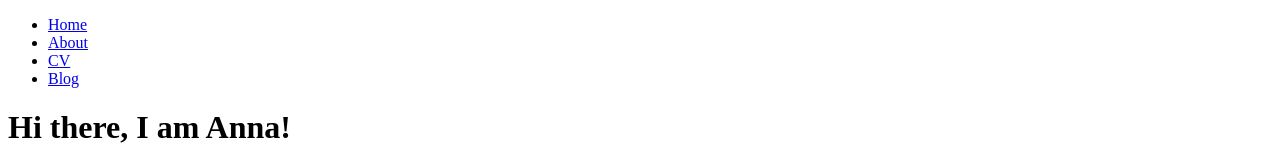
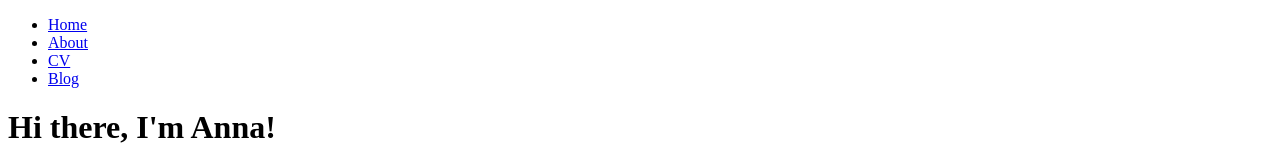
Before and after one commit to annajf8/annajf8.github.io, a plain HTML site: page index.html in a window 1280 px wide. Shown: the top 165 px of the page. Drawn offline with Linux system fonts and the light colour scheme.

Commit message:
Update index.html

```diff
--- a/index.html
+++ b/index.html
@@ -14,7 +14,7 @@
 		</nav>
 		<div class="container">
     		<div class="blurb">
-        		<h1>Hi there, I am Anna!</h1>
+        		<h1>Hi there, I'm Anna!</h1>
 				<p>I've been a data analyst for four years, but I am trying to expand my toolbox by becoming a <em>data scientist</em> Here is where you can join me on my journey. It probably will not be pretty but I can promise it will be interesting! </a></p>
     		</div><!-- /.blurb -->
 		</div><!-- /.container -->
```
